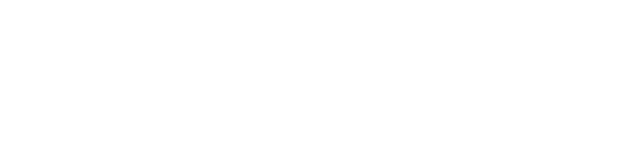
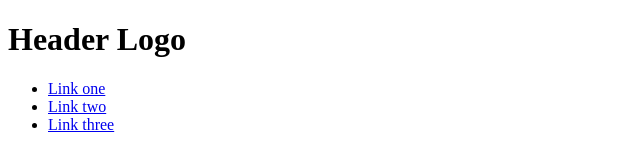
Before and after one commit to Nicog03/landing-page, a plain HTML site: page index.html in a window 1280 px wide. Shown: the whole page, without its empty margins (0-640 px from the left). Drawn offline with Linux system fonts and the light colour scheme.

Commit message:
added header section

```diff
--- a/index.html
+++ b/index.html
@@ -6,5 +6,12 @@
     <meta name="viewport" content="width=device-width, initial-scale=1.0" />
     <title>Landing Page</title>
   </head>
-  <body></body>
+  <body>
+    <h1>Header Logo</h1>
+    <ul>
+      <li><a href="#">Link one</a></li>
+      <li><a href="#">Link two</a></li>
+      <li><a href="#">Link three</a></li>
+    </ul>
+  </body>
 </html>
```
